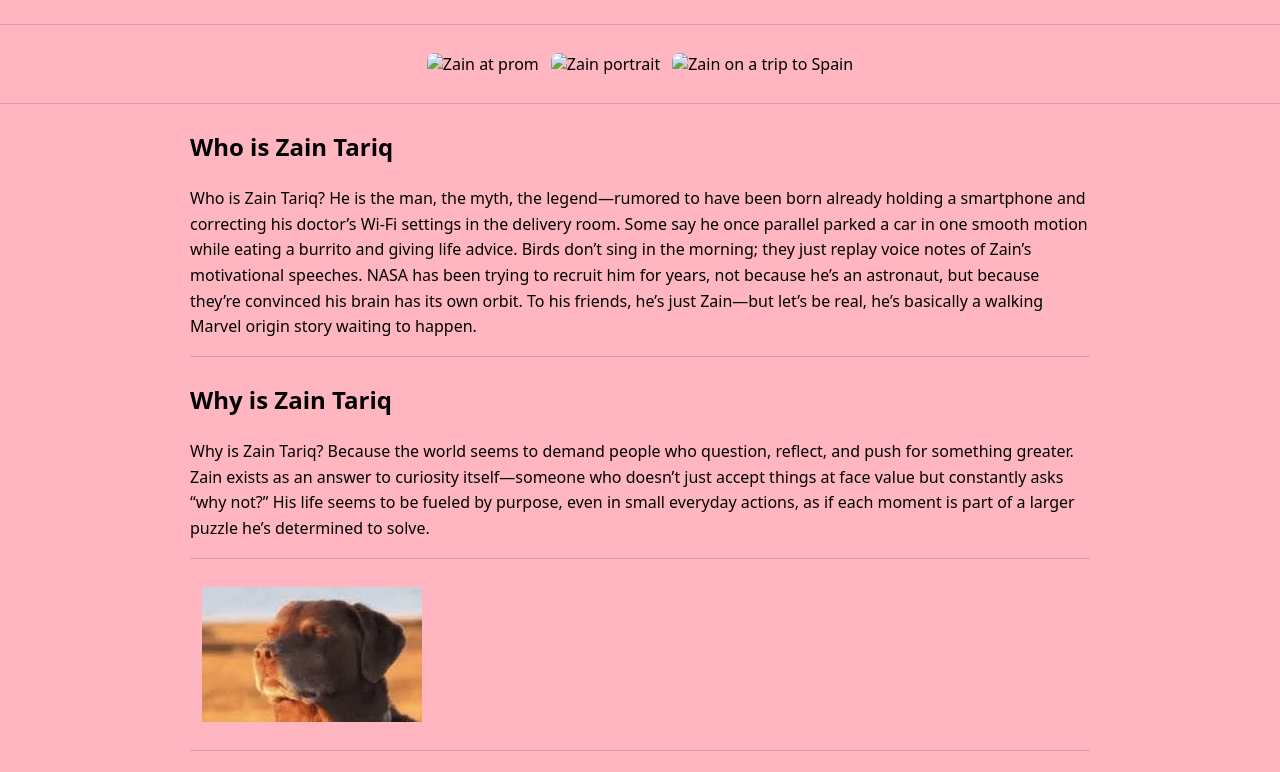
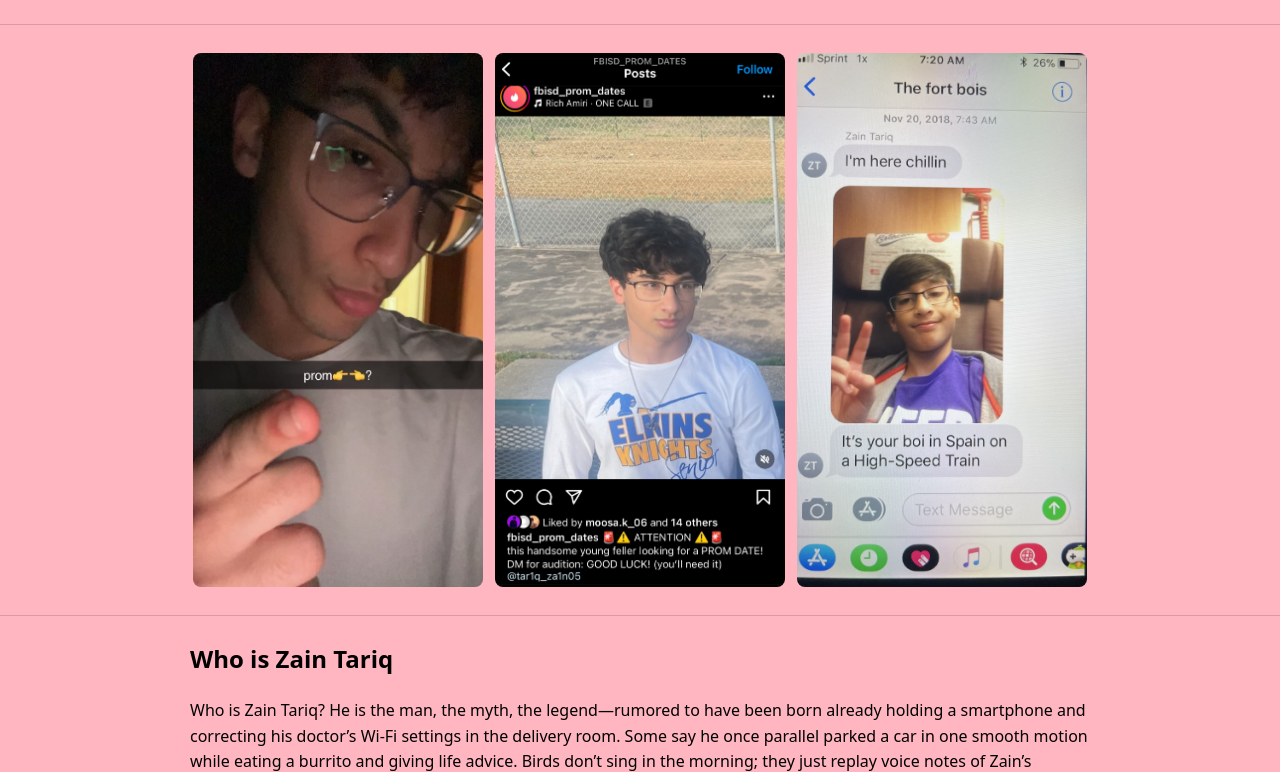
Before and after one commit to EisaK5/Zain_blog, a plain HTML site: page index.html in a window 1280 px wide. Shown: the part 138-910 px from the top of the page. Drawn offline with Linux system fonts and the light colour scheme; files whose address does not match are found by name.

Commit message:
Update index.html

```diff
--- a/index.html
+++ b/index.html
@@ -23,9 +23,9 @@
   <hr />
 
   <section class="gallery">
-    <img src="images/prom.jpg" alt="Zain at prom" loading="lazy" />
-    <img src="images/zp.jpg" alt="Zain portrait" loading="lazy" />
-    <img src="images/spain.jpg" alt="Zain on a trip to Spain" loading="lazy" />
+    <img src="prom.jpg" alt="Zain at prom" loading="lazy" />
+    <img src="zp.jpg" alt="Zain portrait" loading="lazy" />
+    <img src="spain.jpg" alt="Zain on a trip to Spain" loading="lazy" />
   </section>
 
   <hr />
```
